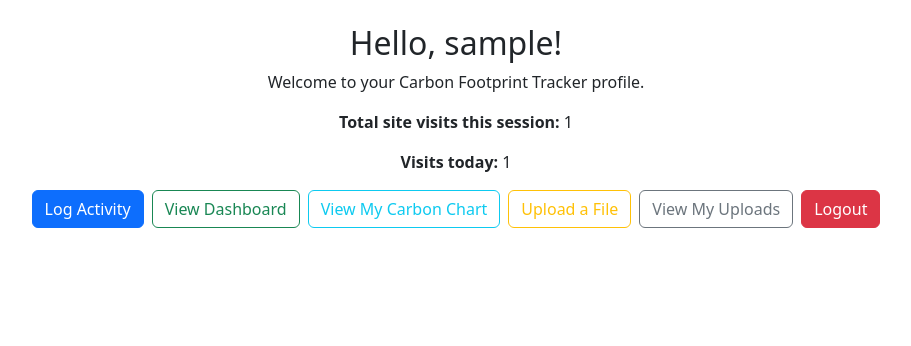
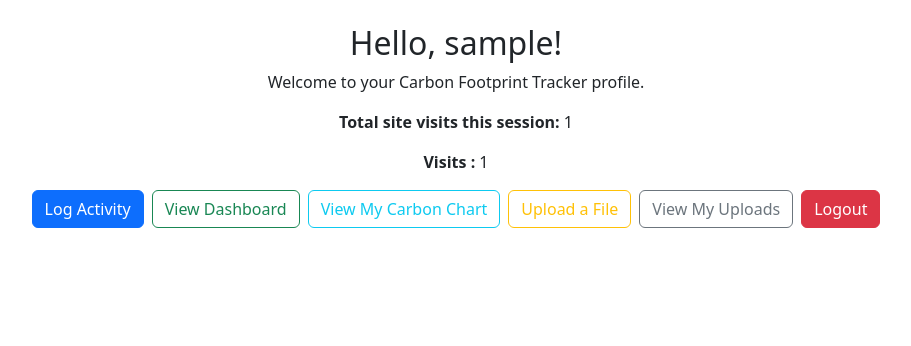
Before and after one commit to shivpatel22/carbon-footprint-tracker, a Django app: page /profile/ in a window 1280 px wide. Shown: the part 56-402 px from the top of the page, without its empty margins (184-1095 px from the left). Run offline with Django 4.2, Linux system fonts and the light colour scheme; the visitor is signed in with stand-in values (Sample User, id 1); data that the repository does not hold is empty.

Commit message:
Updated profile page

```diff
--- a/tracker1/templates/tracker1/profile.html
+++ b/tracker1/templates/tracker1/profile.html
@@ -5,7 +5,7 @@
     <p>Welcome to your Carbon Footprint Tracker profile.</p>
 
     <p><strong>Total site visits this session:</strong> {{ visits }}</p>
-    <p><strong>Visits today:</strong> {{ visits_today }}</p>
+    <p><strong>Visits :</strong> {{ visits_today }}</p>
 
     <div class="d-grid gap-2 d-sm-flex justify-content-sm-center mt-3">
         <a href="{% url 'log_activity' %}" class="btn btn-primary">Log Activity</a>
```
